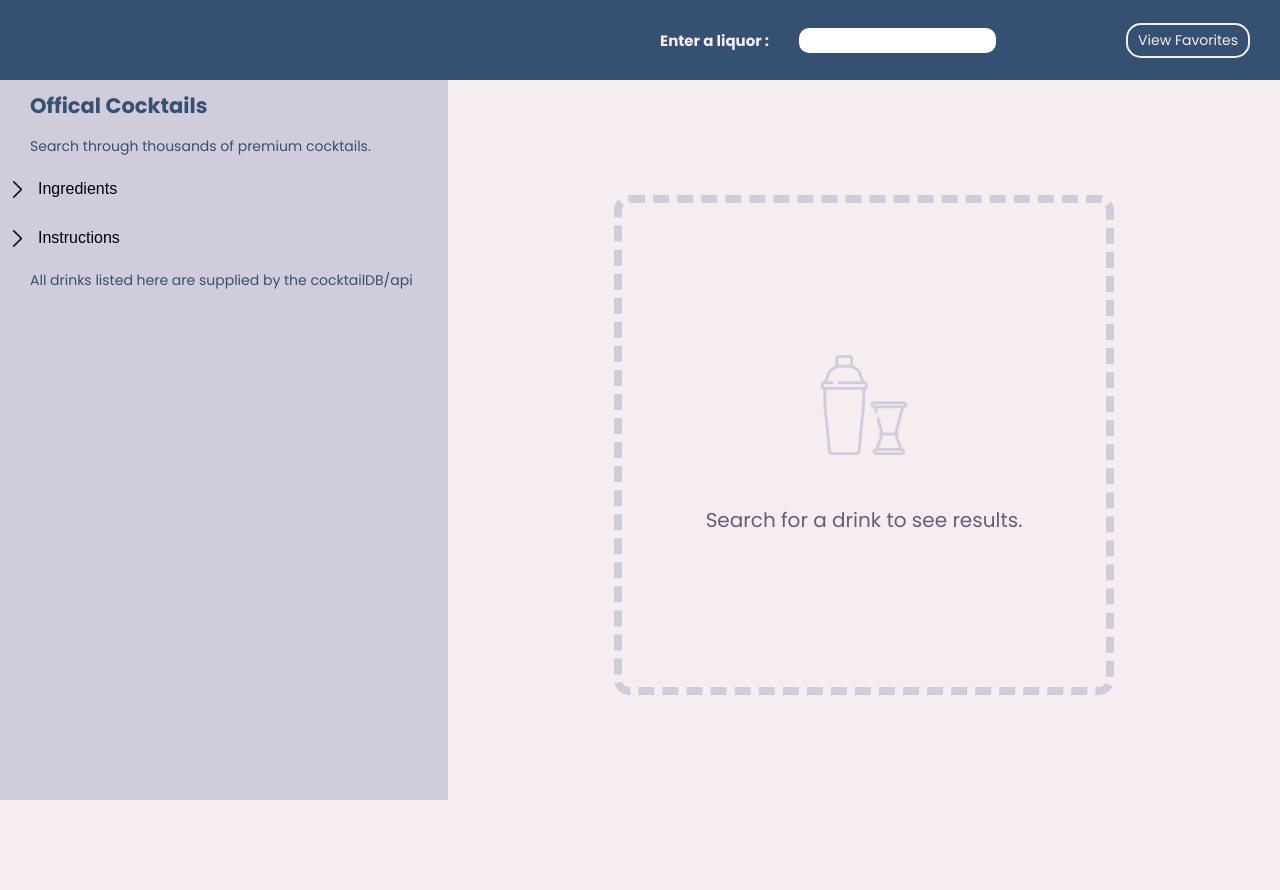
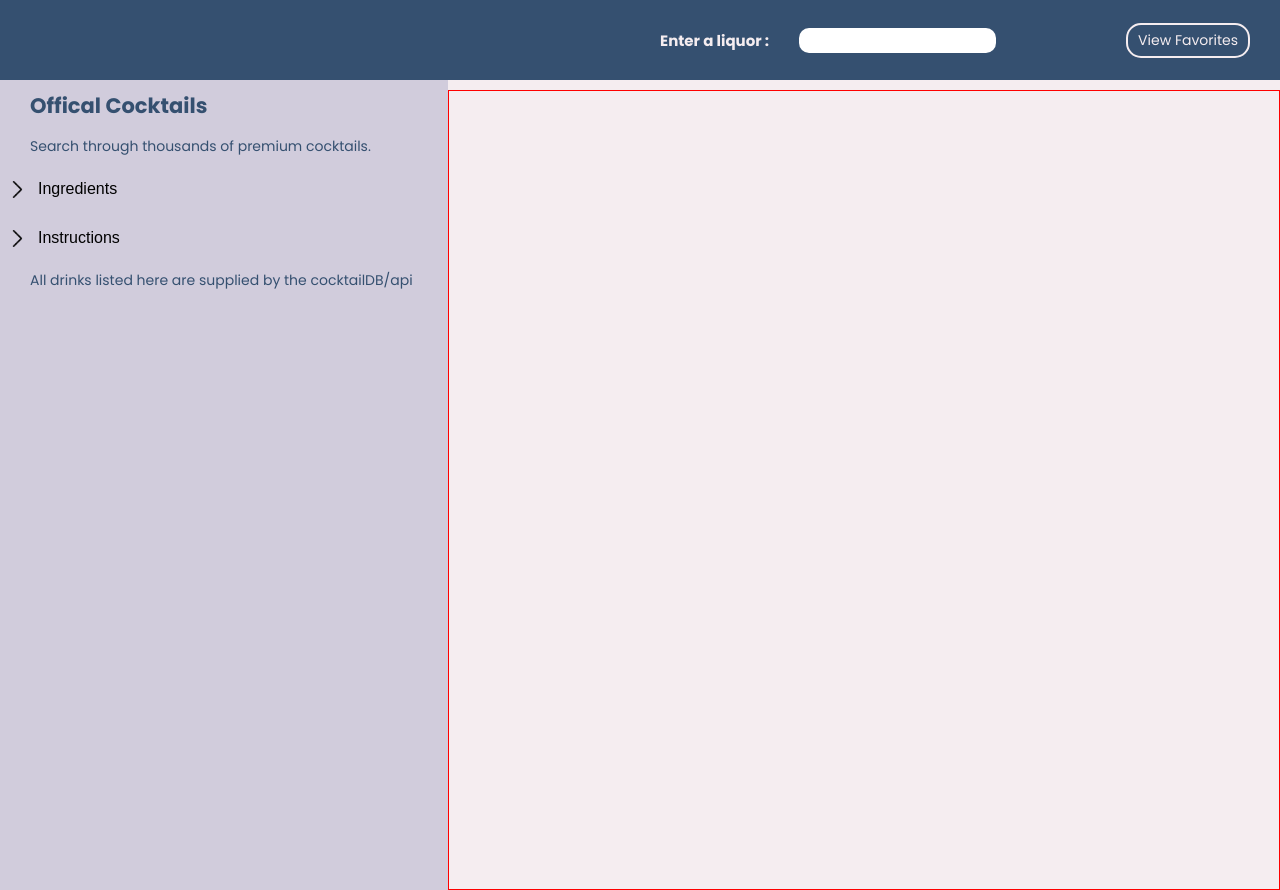
Before and after one commit to Echophase44/cocktail_app, a React (Vite) app in the folder client/: page / in a window 1280 px wide. Before the commit the page ends 800 px from the top, so only its background shows below. Built offline with nearby package versions, Linux system fonts and the light colour scheme; a web font is replaced by a local one.

Commit message:
WIP - images now display in the center display when searched.

```diff
--- a/client/src/components/Display.jsx
+++ b/client/src/components/Display.jsx
@@ -5,12 +5,23 @@ import '../styles/display.css'
 function Display(props) {
   const { searchResults } = props
 
+    const drinkImages = searchResults.drinks?.map((element, index) => (
+      <div key={index} className='display_cardContainer'>
+        <img className="display_cardDrinkImage" src={element.strDrinkThumb} alt="" />
+        <p>This is quite the image!</p>
+      </div>
+    ))
+
   return (
     <section className='display_main'>
-    {Object.keys(searchResults).length === 0 && <div className='display_empty'>
+    {/* {Object.keys(searchResults).length === 0 && <div className='display_empty'>
       <img src={shaker} alt="Drink shaker" />
       <p>Search for a drink to see results.</p>
-    </div> }
+    </div> } */}
+    <div className='display_allCards'>
+      {drinkImages}
+    </div>
+
     </section>
   )
 }
--- a/client/src/styles/display.css
+++ b/client/src/styles/display.css
@@ -30,3 +30,30 @@
   font-size: 2rem;
   color: var(--purple);
 }
+
+.display_cardContainer{
+  display: flex;
+  flex-direction: column;
+  height: 200px;
+  width: 150px;
+  justify-content: center;
+  align-items: center;
+  border: 2px solid green;
+  transition: all .3s ease;
+}
+
+.display_cardDrinkImage{
+  height: 100px;
+  width: 100px
+}
+
+.display_allCards{
+  padding-top: 90px;
+  width: 65vw;
+  display: flex;
+  justify-content: center;
+  min-height: 100vh;
+  gap: 25px;
+  border: 1px solid red;
+  flex-wrap: wrap;
+}
```
